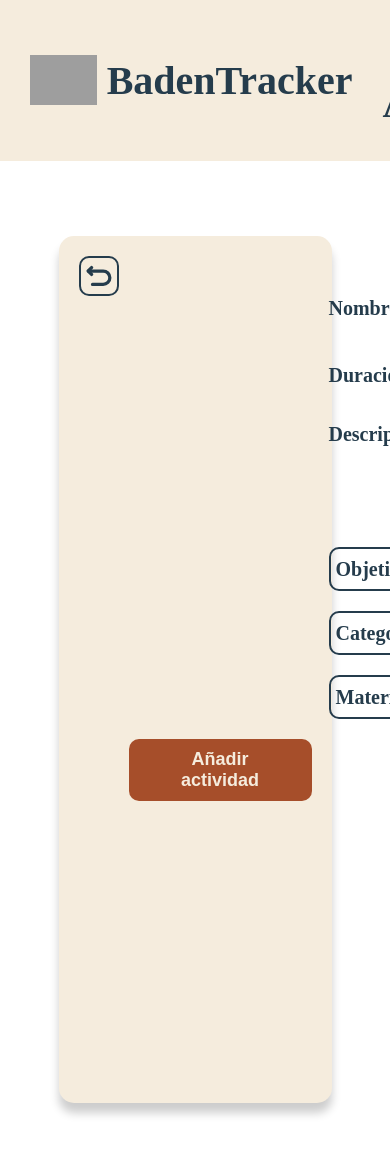
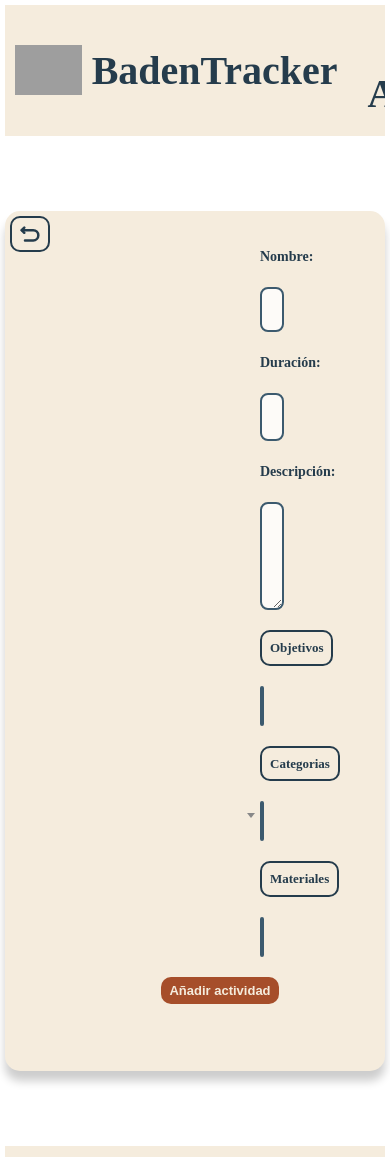
Before and after one commit to Covija97/badentracker, a PHP site: page /actividades/new in a window 390 px wide. Run offline with PHP 8.4, Linux system fonts and the light colour scheme; the visitor is signed in with stand-in values (Sample User, id 1); data that the repository does not hold is empty; some libraries are stand-ins or nearby versions; grey boxes are pictures that could not be loaded.

Commit message:
fix: add viewport meta tag for responsive design

```diff
--- a/.res/css/styles.css
+++ b/.res/css/styles.css
@@ -367,3 +367,74 @@ input {
     color: var(--color005);
     border: 2px solid var(--color005);
 }
+
+/* --- Responsive: General --- */
+@media (max-width: 900px) {
+    body, main {
+        width: 100%;
+        padding: 10px;
+        font-size: 16px;
+    }
+    header, footer {
+        font-size: 16px;
+        padding: 10px 0;
+    }
+    .mainhead {
+        font-size: 1.5em;
+        padding: 10px 0;
+    }
+    table, th, td {
+        font-size: 15px;
+        padding: 6px;
+    }
+    .btn-submit, .but, .but2 {
+        font-size: 15px;
+        padding: 8px 12px;
+    }
+    .form-row, .form-actions {
+        flex-direction: column;
+        align-items: stretch;
+    }
+    input, select, textarea {
+        width: 100% !important;
+        font-size: 15px;
+    }
+}
+
+@media (max-width: 600px) {
+    body, main {
+        width: 100%;
+        padding: 5px;
+        font-size: 14px;
+    }
+    header, footer {
+        font-size: 14px;
+        padding: 5px 0;
+    }
+    .mainhead {
+        font-size: 1.1em;
+        padding: 5px 0;
+    }
+    table, th, td {
+        font-size: 13px;
+        padding: 3px;
+    }
+    .btn-submit, .but, .but2 {
+        font-size: 13px;
+        padding: 6px 8px;
+    }
+    .form-row, .form-actions {
+        flex-direction: column;
+        align-items: stretch;
+    }
+    input, select, textarea {
+        width: 100% !important;
+        font-size: 13px;
+    }
+}
+
+.table-main, .table-responsive table {
+    width: 100%;
+    overflow-x: auto;
+    display: block;
+}
--- a/.res/templates/header.php
+++ b/.res/templates/header.php
@@ -16,6 +16,7 @@ if (!isset($_SESSION['user_id'])) {
             - <?php echo $title; ?>
         <?php endif; ?>
     </title>
+    <meta name="viewport" content="width=device-width, initial-scale=1">
     <link rel="stylesheet" href="/.res/css/styles.css?v=2">
     <link rel="icon" href="/.res/icon/bt-icon.svg">
     <link href="https://cdn.jsdelivr.net/npm/select2@4.1.0-rc.0/dist/css/select2.min.css" rel="stylesheet" />
--- /dev/null
+++ b/templates/header.php
@@ -0,0 +1 @@
+<meta name="viewport" content="width=device-width, initial-scale=1">
```
